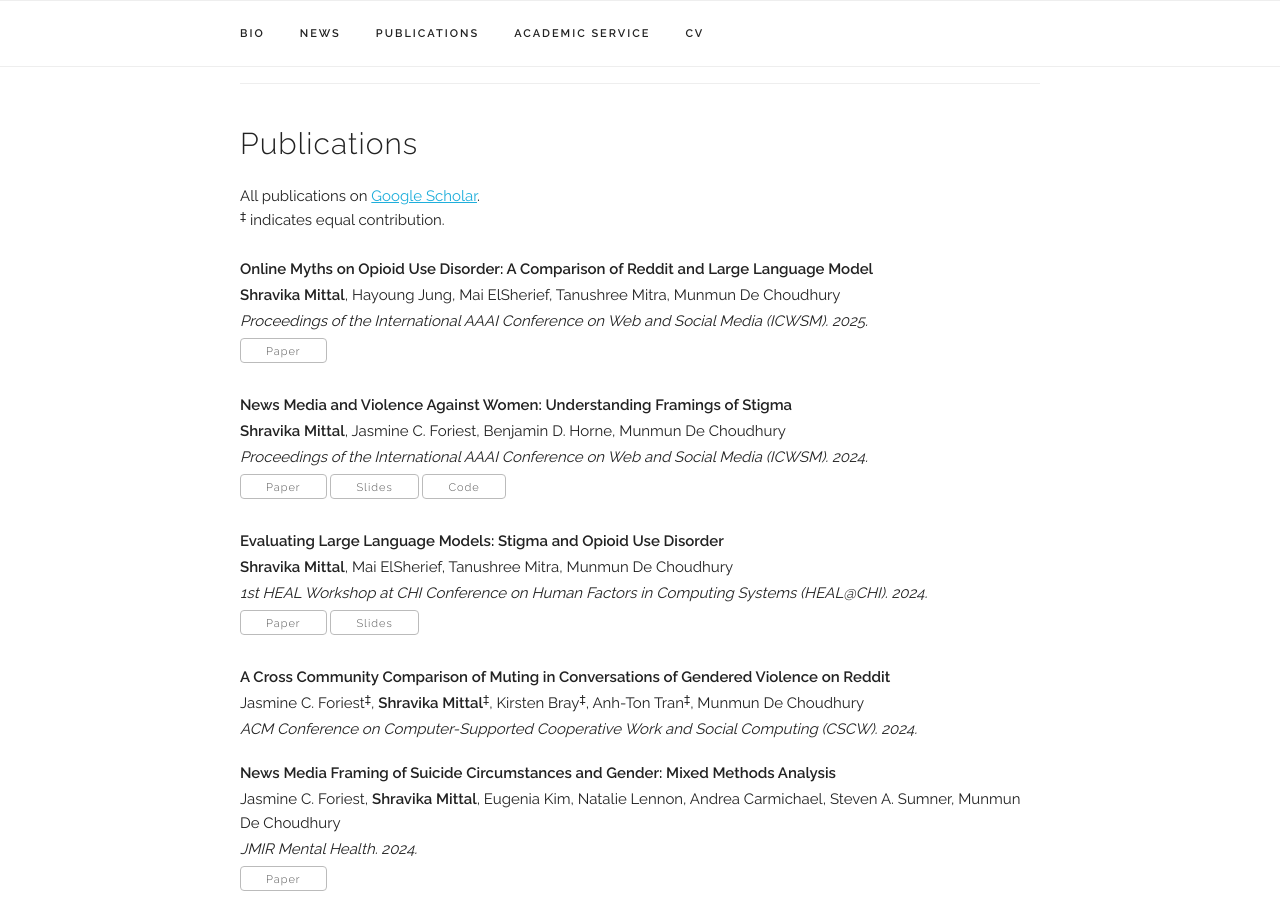
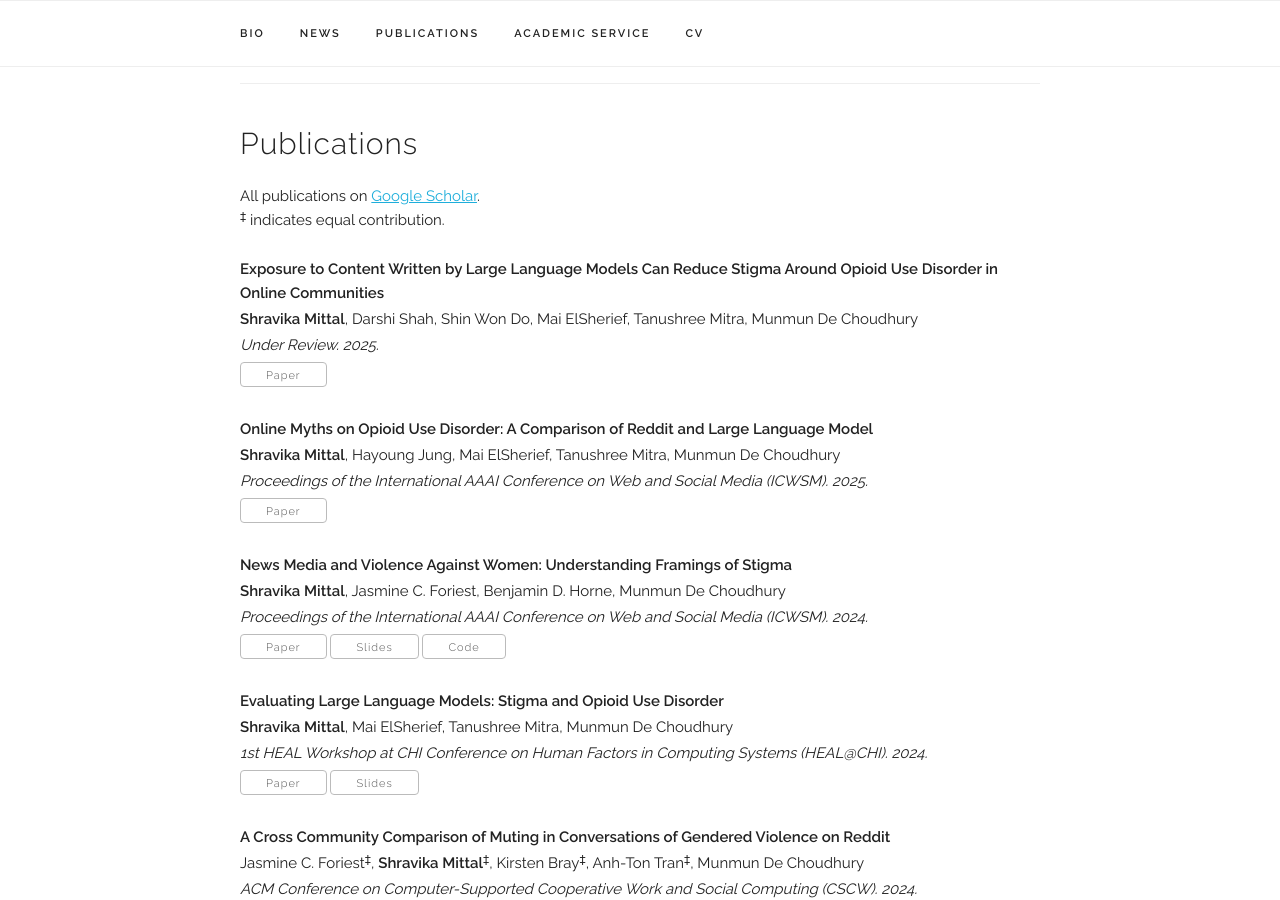
Before and after one commit to mittalshravika/mittalshravika.github.io, a Jekyll site: the page built from index.html, in a window 1280 px wide and 900 px high, scrolled down 1211 px. Built offline with Jekyll 4.4.1, drawn with Linux system fonts in a browser that asks for light colours; some web fonts are replaced.

Commit message:
Update publications.yaml

```diff
--- a/_data/publications.yaml
+++ b/_data/publications.yaml
@@ -140,6 +140,12 @@ papers:
   #   paper_pdf: "/assets/publications/2010_machine_readable_dictionaries/paper.pdf"
   #   selected: n
 
+  - title: "Exposure to Content Written by Large Language Models Can Reduce Stigma Around Opioid Use Disorder in Online Communities"
+    authors: "<b>Shravika Mittal</b>, Darshi Shah, Shin Won Do, Mai ElSherief, Tanushree Mitra, Munmun De Choudhury"
+    venue: "Under Review. 2025."
+    paper_pdf: "https://arxiv.org/abs/2504.10501"
+    selected: y
+
   - title: "Online Myths on Opioid Use Disorder: A Comparison of Reddit and Large Language Model"
     authors: "<b>Shravika Mittal</b>, Hayoung Jung, Mai ElSherief, Tanushree Mitra, Munmun De Choudhury"
     venue: "Proceedings of the International AAAI Conference on Web and Social Media (ICWSM). 2025."
```
